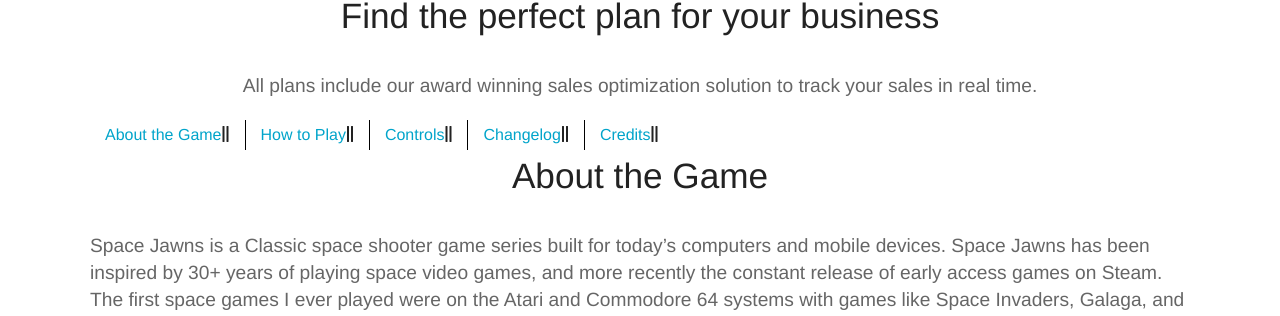
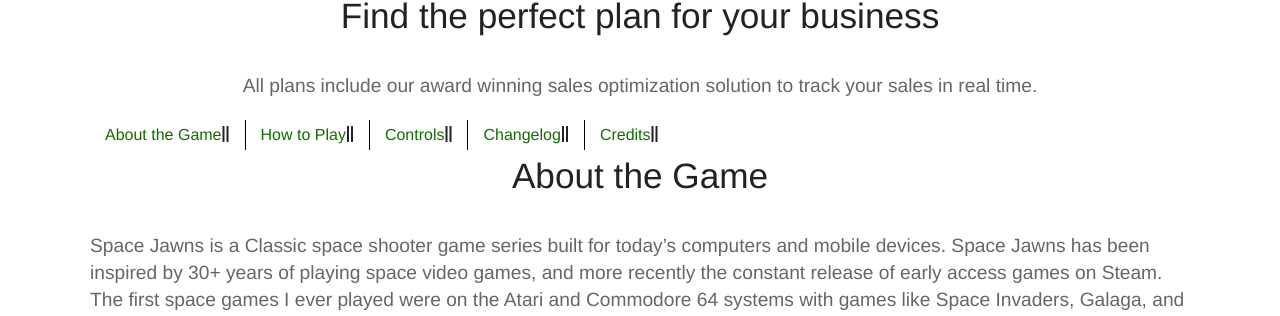
Before and after one commit to sk33lz/spacejawns, a Jekyll site: the page built from docs/pages/game.md, in a window 1280 px wide. Shown: the part 221-537 px from the top of the page. Built offline with Jekyll 4.4.1, drawn with Linux system fonts in a browser that asks for light colours; nearby versions of some CDN libraries.

Commit message:
Adding page menu style.

```diff
--- a/docs/_sass/navigation.scss
+++ b/docs/_sass/navigation.scss
@@ -337,6 +337,10 @@ nav.main-menu {
         &.first {
           border-left: none;
         }
+
+        a {
+          color: #126c02;
+        }
       }
     }
   }
```
